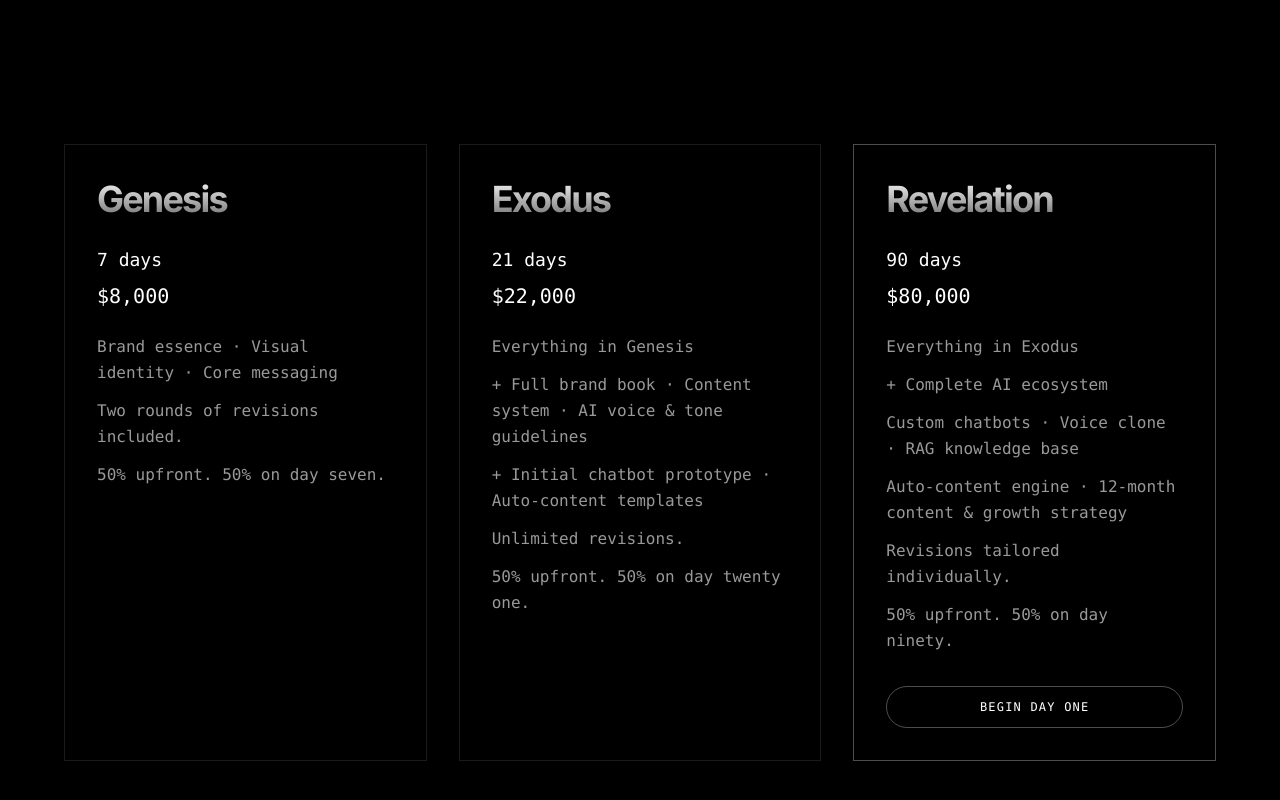
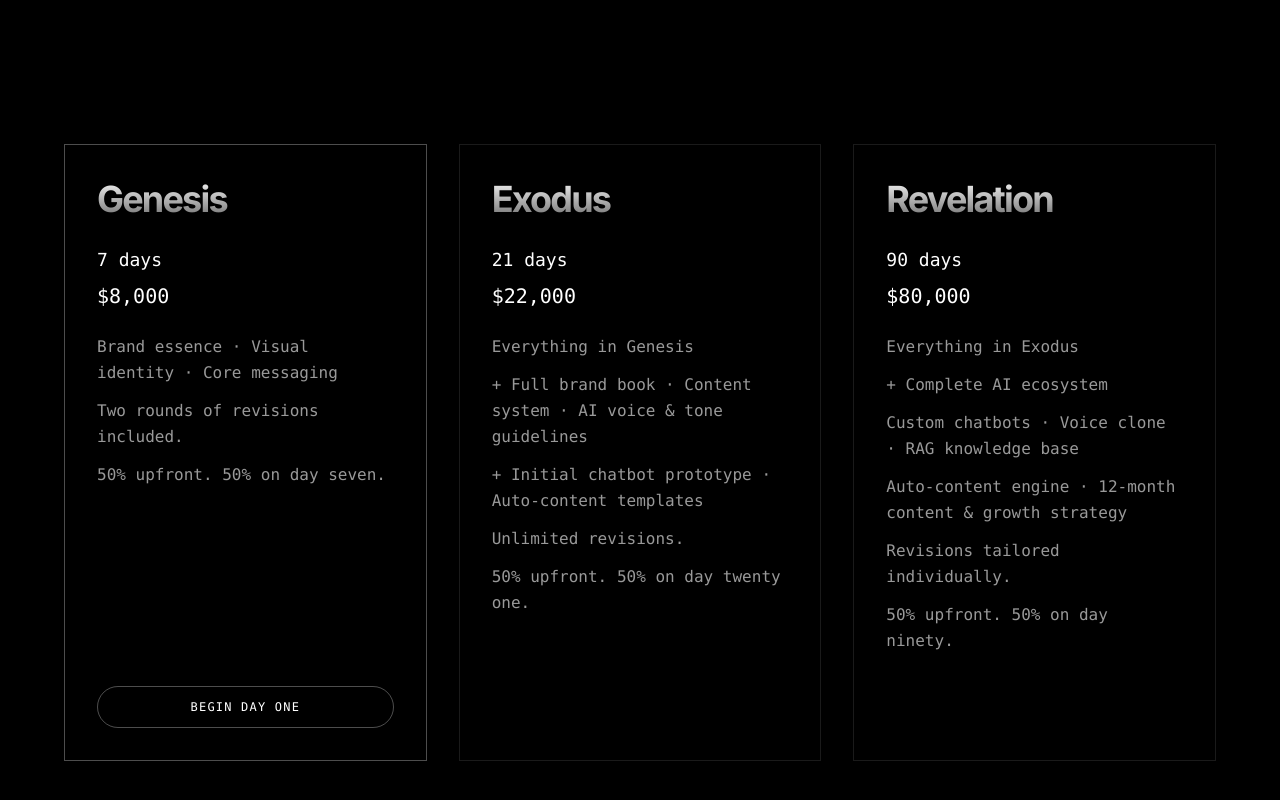
Before and after one commit to post-meta/seventhday, a Next.js app: page / in a window 1280 px wide. Shown: the part 9049-9849 px from the top of the page. Built offline with nearby package versions, Linux system fonts and the light colour scheme.

Commit message:
Fix iPad selection logic in OfferSection
- Restrict scroll-based activation to mobile (<768px)
- Add onClick and onMouseEnter handlers for tablet/desktop interaction
- Add cursor-pointer to indicate interactivity

```diff
--- a/app/components/OfferSection.tsx
+++ b/app/components/OfferSection.tsx
@@ -56,10 +56,17 @@ export default function OfferSection() {
                             whileInView={{ opacity: 1, y: 0 }}
                             transition={{ duration: 0.8, delay: index * 0.2 }}
                             viewport={{ once: false, amount: 0.6 }}
-                            onViewportEnter={() => setActivePkg(index)}
-                            className={`group relative flex flex-col bg-black p-8 transition-all hover:border-white/30 ${activePkg === index
-                                ? "border border-white/30"
-                                : "border border-white/10"
+                            onViewportEnter={() => {
+                                // Only auto-activate on scroll for mobile devices
+                                if (typeof window !== 'undefined' && window.innerWidth < 768) {
+                                    setActivePkg(index);
+                                }
+                            }}
+                            onClick={() => setActivePkg(index)}
+                            onMouseEnter={() => setActivePkg(index)}
+                            className={`group relative flex cursor-pointer flex-col bg-black p-8 transition-all hover:border-white/30 ${activePkg === index
+                                    ? "border border-white/30"
+                                    : "border border-white/10"
                                 }`}
                         >
                             {/* Package Name */}
```
